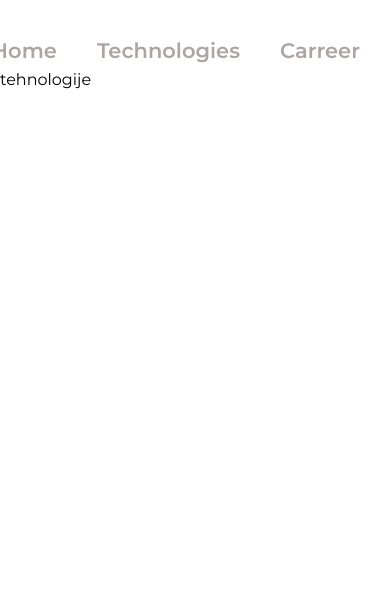
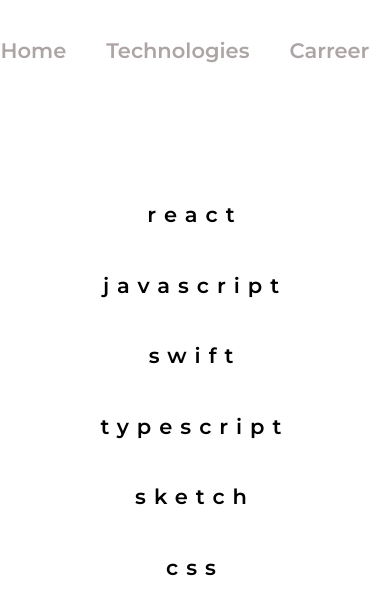
Before and after one commit to hala94/david_h_web, a React (Create React App) app: page / in a window 390 px wide. Both pictures are taken after a click on the button "Technologies". Shown: the top 614 px of the page. Built offline with nearby package versions, Linux system fonts and the light colour scheme.

Commit message:
Technology screen

```diff
--- a/src/components/app/styles.module.css
+++ b/src/components/app/styles.module.css
@@ -66,5 +66,9 @@
 
 	.colored_column_container {
 		grid-column: 2 / 4;
-	}
+    }
+
+    .navigation_bar {
+        justify-content: center;
+    }
 }
--- a/src/components/navigationItem/index.tsx
+++ b/src/components/navigationItem/index.tsx
@@ -2,7 +2,6 @@ import React from 'react';
 import { Props } from 'interfaces/Props';
 import styles from './styles.module.css';
 import { Font, FontType } from 'helpers/fonts';
-import { Spacer } from 'helpers/spacer';
 
 export const NavigationItem = ({ className, title, onClick }: Props) => {
 	return (
@@ -14,7 +13,9 @@ export const NavigationItem = ({ className, title, onClick }: Props) => {
 					onClick(title); // Title is used as an ID here
 				}}
 			>
-				<Font className={styles.nav_title} fontType={FontType.navItem}>{title}</Font>
+				<Font className={styles.nav_title} fontType={FontType.navItem}>
+					{title}
+				</Font>
 				<div className={styles.underline}></div>
 			</button>
 		</div>
--- a/src/components/technologies/index.tsx
+++ b/src/components/technologies/index.tsx
@@ -1,5 +1,32 @@
 import React from 'react';
+import styles from './styles.module.css';
+import { Font, FontType } from 'helpers/fonts';
+import { Spacer } from 'helpers/spacer';
+
+const languages = [
+	'react',
+	'javascript',
+	'swift',
+	'typescript',
+	'sketch',
+	'css',
+];
 
 export function Technologies() {
-	return <div>tehnologije</div>;
+	return (
+		<div>
+			<Spacer top={120}></Spacer>
+			{languages.map((itemName) => {
+				return (
+					<Font
+						className={styles.technology_item}
+						fontType={FontType.technologyItem}
+						key={itemName}
+					>
+						{itemName}
+					</Font>
+				);
+			})}
+		</div>
+	);
 }
--- /dev/null
+++ b/src/components/technologies/styles.module.css
@@ -0,0 +1,12 @@
+.technology_item {
+    margin-bottom: 20px;
+    padding: 16px;
+    text-align: center;
+    transition: 0.4s ease all;
+    cursor: default;
+}
+
+.technology_item:hover {
+	letter-spacing: 16px;
+	transition: 0.2s ease all;
+}
--- a/src/helpers/fonts/index.tsx
+++ b/src/helpers/fonts/index.tsx
@@ -28,6 +28,7 @@ export enum FontType {
 	headline1 = 'headline1',
 	headline2 = 'headline2',
 	navItem = 'navigationItem',
+	technologyItem = 'technologyItem',
 }
 
 const getFontStyle = (identifier: FontType): string => {
@@ -41,5 +42,8 @@ const getFontStyle = (identifier: FontType): string => {
 		case FontType.navItem: {
 			return styles.navItem;
 		}
+		case FontType.technologyItem: {
+			return styles.techItem;
+		}
 	}
 };
--- a/src/helpers/fonts/styles.module.css
+++ b/src/helpers/fonts/styles.module.css
@@ -29,3 +29,14 @@
 	line-height: 0.88;
 	color: #ada4a4;
 }
+
+.techItem {
+	font-size: 21px;
+	font-style: normal;
+	font-stretch: normal;
+	font-style: normal;
+	letter-spacing: 8px;
+	font-weight: 600;
+	line-height: 0.88;
+	color: black;
+}
```
Also changed, not shown: src/helpers/button/index.tsx (+6 -8 lines).
